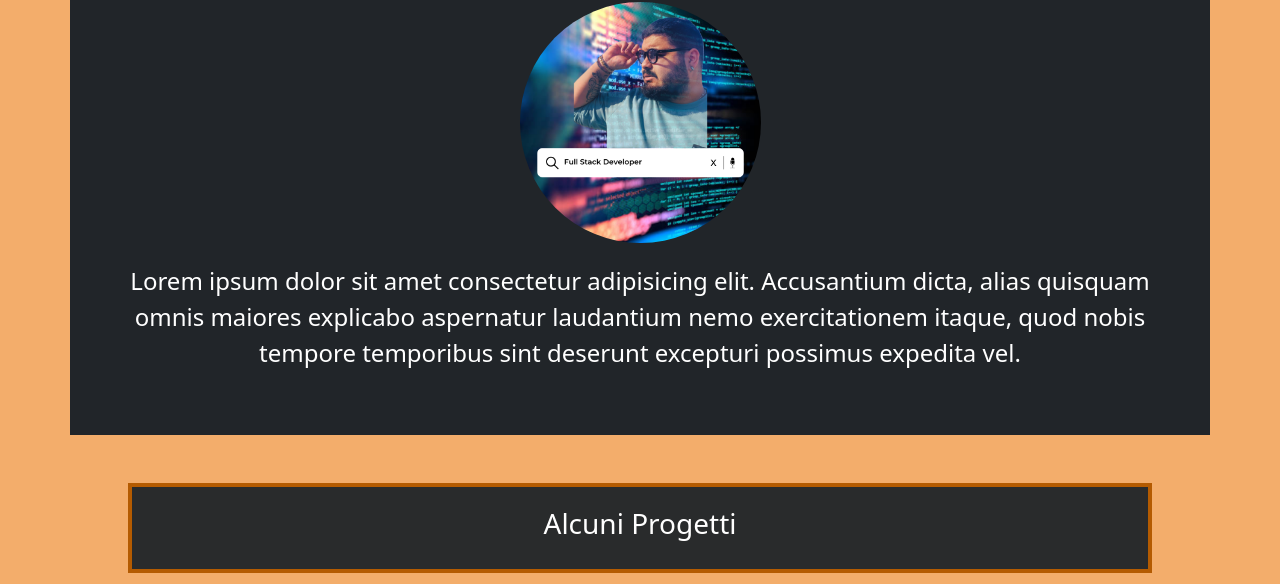
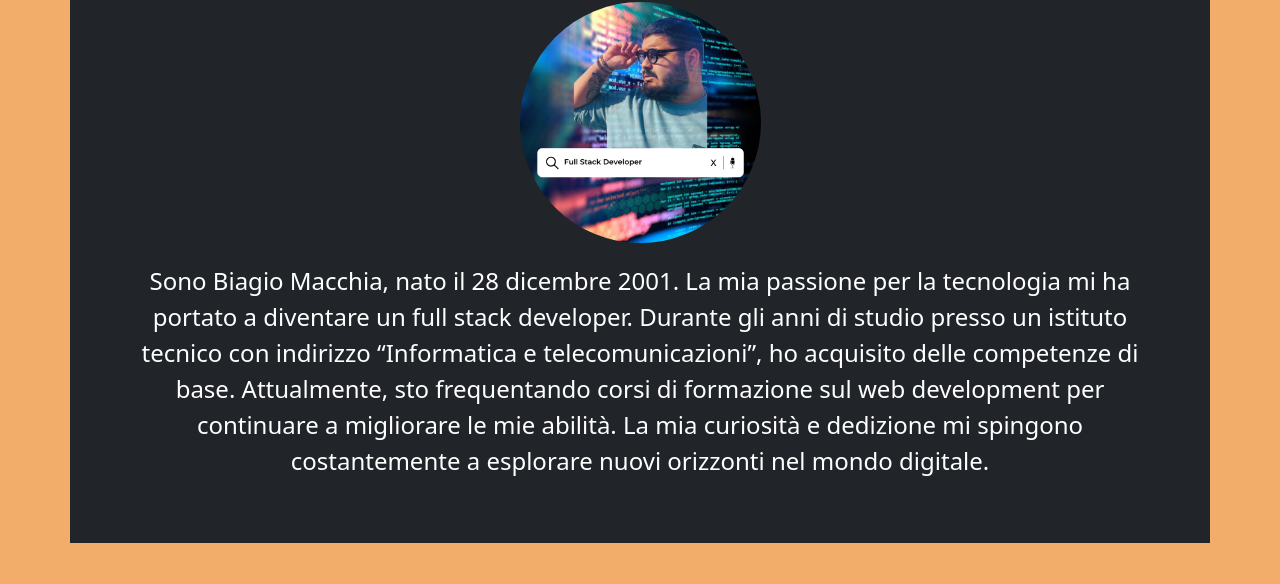
Before and after one commit to Biagiox/Portfolio, a plain HTML site: page index.html in a window 1280 px wide. Shown: the part 216-800 px from the top of the page. Drawn offline with nearby package versions, Linux system fonts and the light colour scheme.

Commit message:
Add files via upload

```diff
--- a/index.html
+++ b/index.html
@@ -28,7 +28,7 @@
     <div class="container p-5 my-5 bg-dark text-white">
         <h1>Qualcosa su di me:</h1>
         <img src="bmdev.png" alt="">
-        <p>Lorem ipsum dolor sit amet consectetur adipisicing elit. Accusantium dicta, alias quisquam omnis maiores explicabo aspernatur laudantium nemo exercitationem itaque, quod nobis tempore temporibus sint deserunt excepturi possimus expedita vel.</p>
+        <p>Sono Biagio Macchia, nato il 28 dicembre 2001. La mia passione per la tecnologia mi ha portato a diventare un full stack developer. Durante gli anni di studio presso un istituto tecnico con indirizzo “Informatica e telecomunicazioni”, ho acquisito delle competenze di base. Attualmente, sto frequentando corsi di formazione sul web development per continuare a migliorare le mie abilità. La mia curiosità e dedizione mi spingono costantemente a esplorare nuovi orizzonti nel mondo digitale.</p>
       </div>
       <div class="container2">
         <h2>Alcuni Progetti</h2>
```
